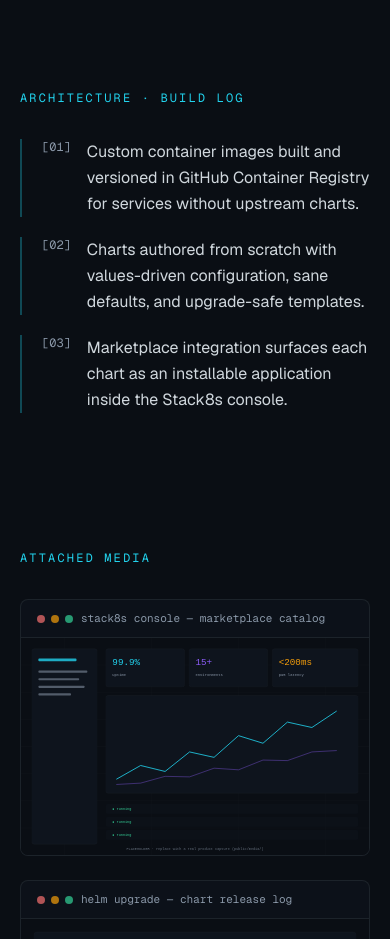
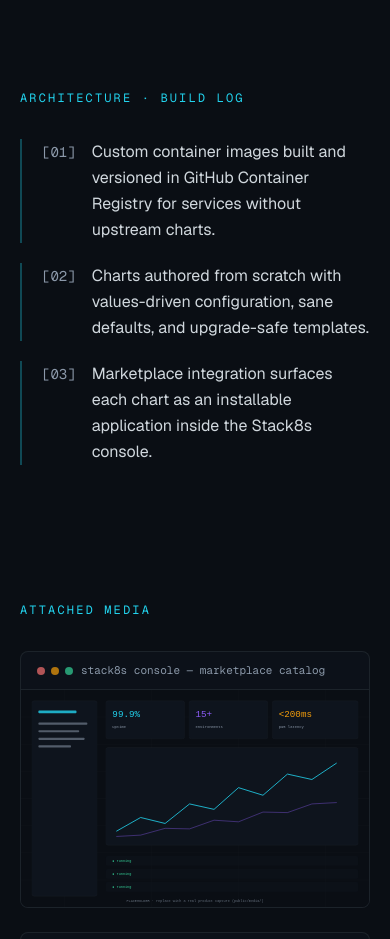
Before and after one commit to Hasnat-Ahmed-Goheer/portfolio-hasnat-ops, a Next.js app: page /work/stack8s-marketplace in a window 390 px wide. Shown: the part 1160-2099 px from the top of the page. Built offline with nearby package versions, Linux system fonts and the light colour scheme; no server answers.

Commit message:
fix(mobile): restore touch scrolling on all pages + align [01] indices
scene-passthrough pointer-events:none now scoped to @media(pointer:fine)
so touch devices can scroll normally. Architecture list indices get
items-baseline alignment and matching font size.

```diff
--- a/src/app/globals.css
+++ b/src/app/globals.css
@@ -126,7 +126,9 @@ body {
 }
 
 /* sparse hero sections let pointer events fall through to the 3D scene;
-   interactive children opt back in */
+   interactive children opt back in. Only on fine-pointer (mouse) devices —
+   touch devices need pointer-events for native scroll gestures. */
+@media (pointer: fine) {
   .scene-passthrough {
     pointer-events: none;
   }
@@ -135,6 +137,7 @@ body {
   .scene-passthrough input,
   .scene-passthrough [data-interactive] {
     pointer-events: auto;
+  }
 }
 
 /* 404 page: log lines type in one by one */
--- a/src/components/sections/CaseStudy.tsx
+++ b/src/components/sections/CaseStudy.tsx
@@ -97,8 +97,8 @@ export default function CaseStudy({ project }: { project: Project }) {
           <div className="max-w-3xl space-y-5">
             {project.architecture.map((a, i) => (
               <Reveal key={i} delay={i * 0.06}>
-                <div className="flex gap-4 border-l-2 border-accent/30 pl-5">
-                  <span className="shrink-0 font-mono text-xs text-muted">
+                <div className="flex items-baseline gap-4 border-l-2 border-accent/30 pl-5">
+                  <span className="shrink-0 font-mono text-sm text-muted">
                     [{String(i + 1).padStart(2, "0")}]
                   </span>
                   <p className="text-base leading-relaxed text-text/90">{a}</p>
```
Lines whose indentation alone changed are shown as unchanged.
